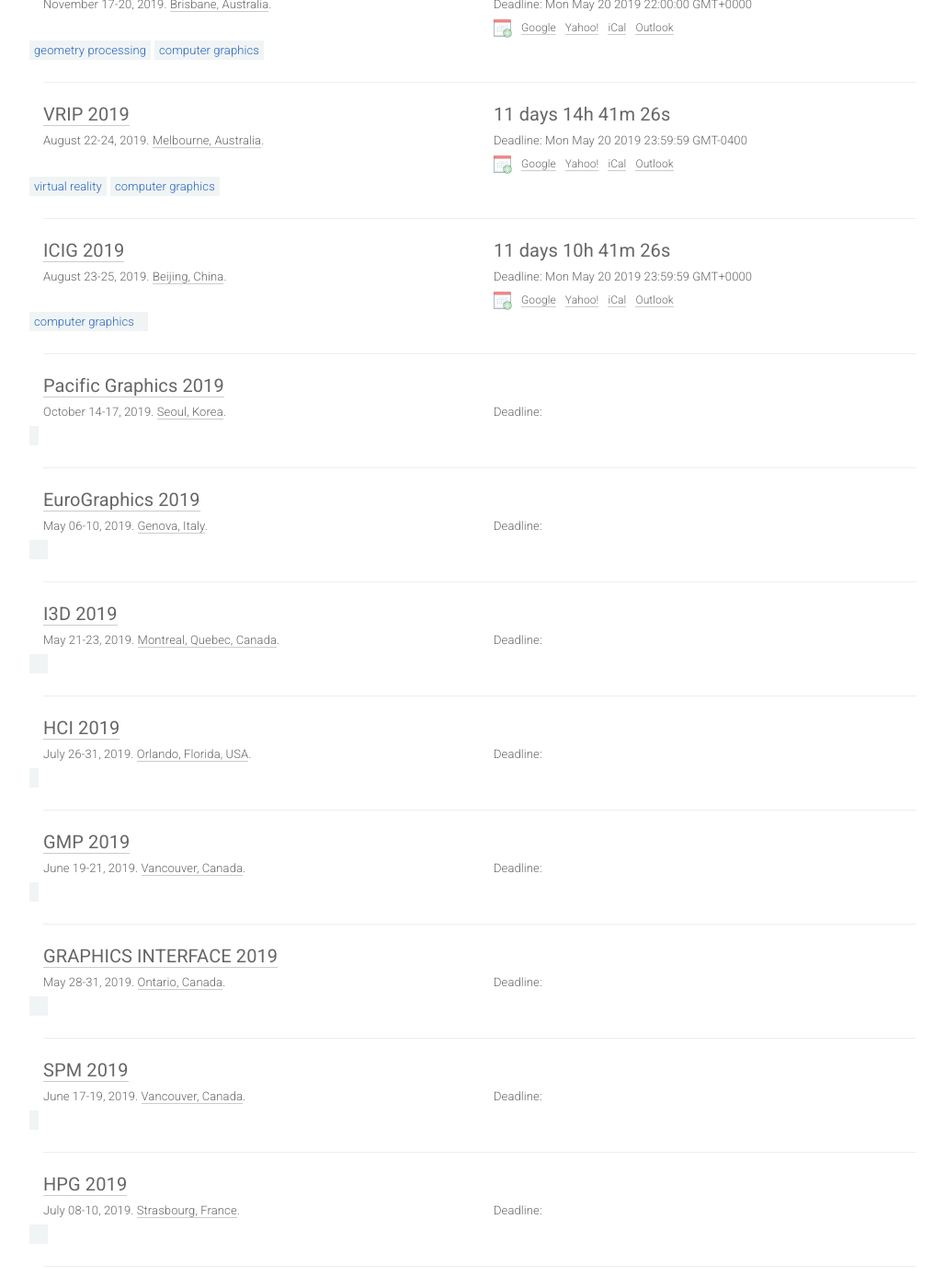
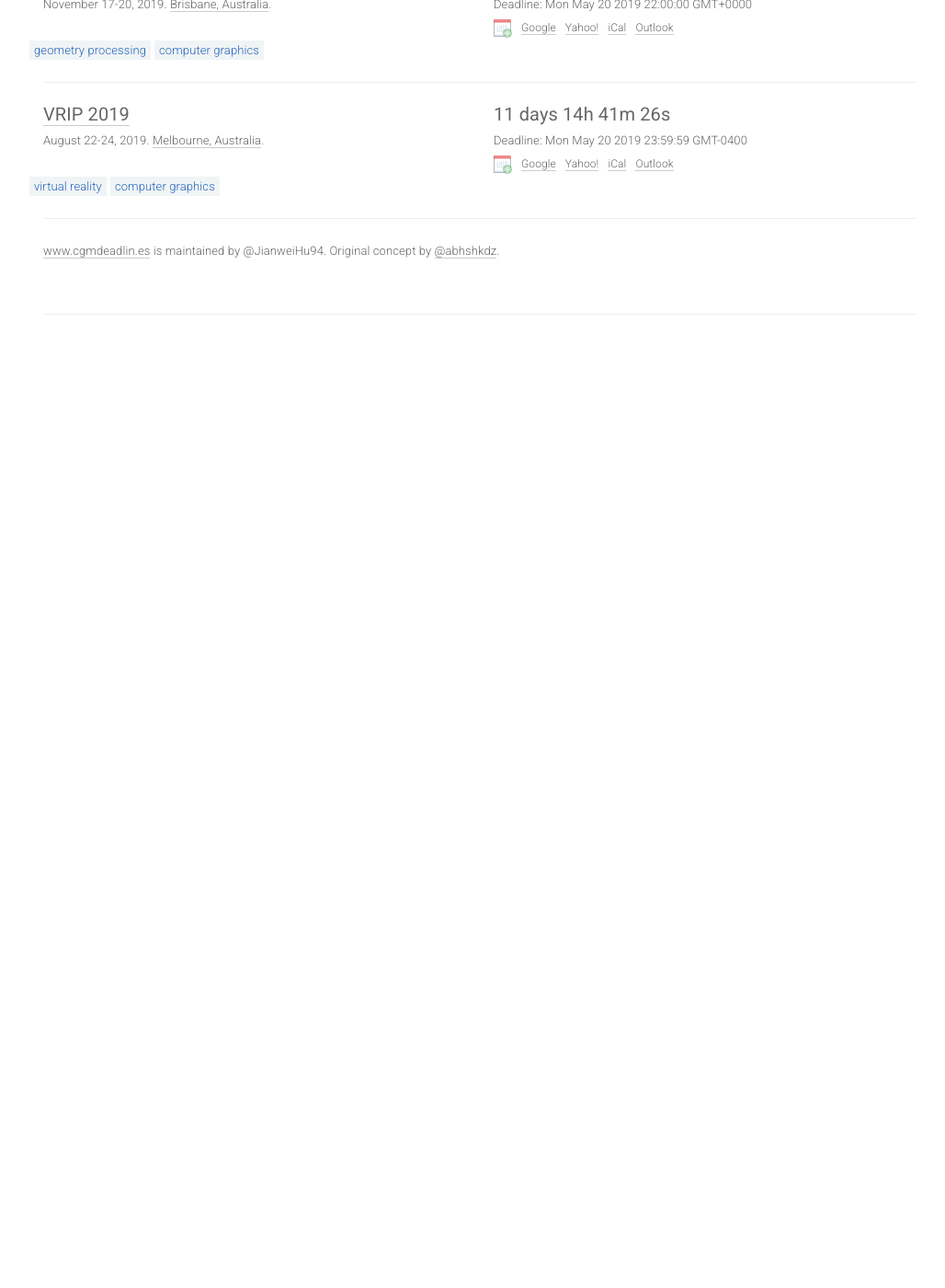
Before and after one commit to JianweiHu94/cgm-deadlines, a Jekyll site: the page built from index.html, in a window 1280 px wide and 1400 px high, scrolled down 228 px. Shown: the whole window at 92% size, without its empty margins (118-1146 px from the left). Built offline with Jekyll 4.4.1, drawn with Linux system fonts in a browser that asks for light colours; nearby versions of some CDN libraries; after the commit the page ends 900 px from its top, so only the background shows below that; some of the changed text lies outside the part shown.

Commit message:
Update conferences.yml

```diff
--- a/_data/conferences.yml
+++ b/_data/conferences.yml
@@ -21,157 +21,3 @@
   place: Melbourne, Australia
   sub: VR
   sub1: CG
-
-- title: ICIG
-  year: 2019
-  id: icig2019
-  link: http://icig2019.csig.org.cn/
-  deadline: '2019-05-20 23:59:59'
-  timezone: UTC
-  date: August 23-25, 2019
-  place: Beijing, China
-  sub: CG
-  sub1:
-
-- title: Pacific Graphics
-  year: 2019
-  id: pg2019
-  link: http://pg19.org/
-  deadline: '2019-06-07 23:59:59'
-  timezone:
-  date: October 14-17, 2019
-  place: Seoul, Korea
-  sub: GP
-  sub1: GP
-
-- title: EuroGraphics
-  year: 2019
-  id: eg2019
-  link: https://www.eurographics2019.it
-  deadline: '2018-10-02 23:59:59'
-  timezone: UTC
-  date: May 06-10, 2019
-  place: Genova, Italy
-  sub: CG
-  sub1: GP
-
-- title: I3D
-  year: 2019
-  id: i3d2019
-  link: http://i3dsymposium.github.io/2019
-  deadline: '2018-12-19 20:00:00'
-  timezone: EST
-  date: May 21-23, 2019
-  place: Montreal, Quebec, Canada
-  sub: CG
-  sub1: HCI
-
-- title: HCI
-  year: 2019
-  id: hci2019
-  link: http://2019.hci.international/
-  deadline: '2018-11-05 23:59:59'
-  timezone:
-  date: July 26-31, 2019
-  place: Orlando, Florida, USA
-  sub: HCI
-  sub1: HCI
-
-- title: GMP
-  year: 2019
-  id: gmp2019
-  link: https://gmpconf.github.io/GMP2019/index.html
-  deadline: '2018-12-19 23:59:59'
-  timezone: UTC
-  date: June 19-21, 2019
-  place: Vancouver, Canada
-  sub: GP
-  sub1: GP
-
-- title: GRAPHICS INTERFACE
-  year: 2019
-  id: gi2019
-  link: http://graphicsinterface.org/conference/2019/
-  deadline: '2018-12-22 23:59:59'
-  timezone: EST
-  date: May 28-31, 2019
-  place: Ontario, Canada
-  sub: CG
-  sub1: GP
-
-- title: SPM
-  year: 2019
-  id: smp2019
-  link: https://project.inria.fr/spm2019/
-  deadline: '2019-02-08 23:59:59'
-  timezone:
-  date: June 17-19, 2019
-  place: Vancouver, Canada
-  sub: GP
-  sub1: GP
-
-- title: HPG
-  year: 2019
-  id: hpg2019
-  link: https://www.highperformancegraphics.org/2019/
-  deadline: '2019-04-04 23:59:00'
-  timezone: UTC/GMT
-  date: July 08-10, 2019
-  place: Strasbourg, France
-  sub: CG
-  sub1: GP
-
-
-- title: SCA
-  year: 2019
-  id: sca2019
-  link: https://sca2019.kaist.ac.kr
-  deadline: '2019-04-05 23:59:59'
-  timezone: UTC
-  date: July 26-28, 2019
-  place: Los Angeles, California
-  sub: GP
-  sub1: GP
-
-- title: CGI
-  year: 2019
-  id: cgi2019
-  link: http://www.cgs-network.org/cgi19/
-  deadline: '2019-04-07 23:59:59'
-  timezone: UTC
-  date: June 17-20, 2019
-  place: Calgary, Canada
-  sub: GP
-  sub1: GP
-
-- title: ACMMM
-  year: 2019
-  id: acmmm2019
-  link: https://www.acmmm.org/2019
-  deadline: '2019-04-08 23:59:59'
-  date: October 21-25, 2019
-  place: Nice, France
-  sub: MM
-  sub1: GP
-
-- title: SGP
-  year: 2019
-  id: sgp2019
-  link: https://sgp2019.di.unimi.it/
-  deadline: '2019-04-11 23:59:59'
-  timezone: UTC/GMT
-  date: July 08-10, 2019
-  place: Milan, Italy
-  sub: GP
-  sub1: GP
-
-- title: EGSR
-  year: 2019
-  id: egsr2019
-  link: http://egsr2019.icube.unistra.fr
-  deadline: '2019-04-16 23:59:59'
-  timezone: UTC
-  date: July 10-12, 2019
-  place: Strasbourg, France
-  sub: GP
-  sub1: GP
```
